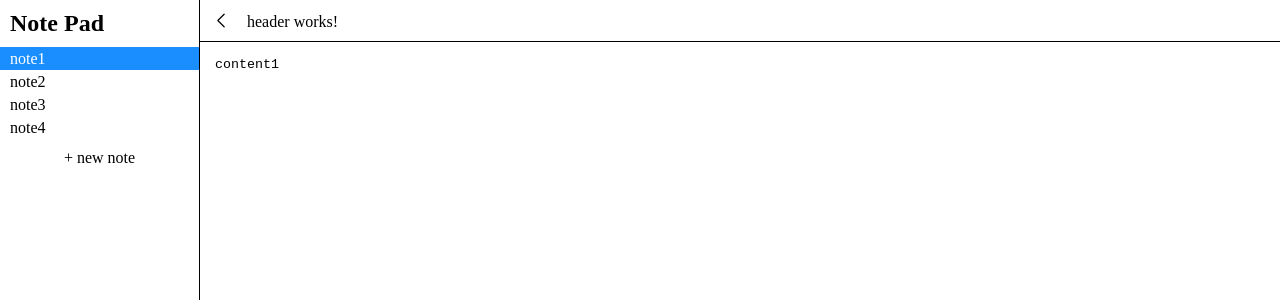
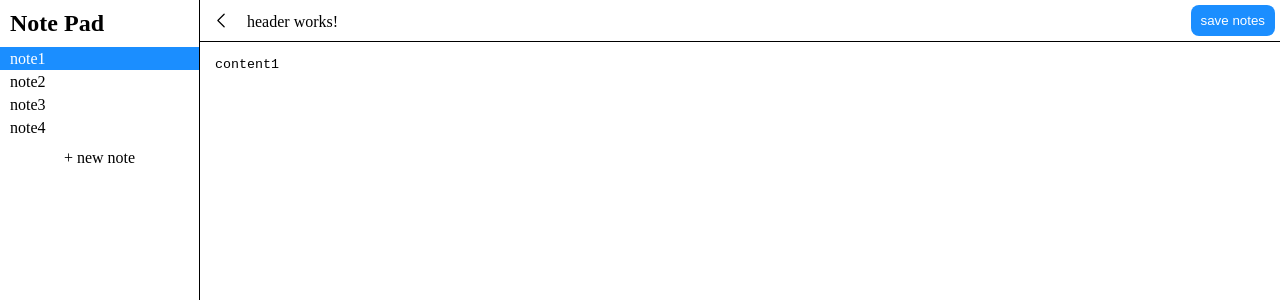
Before and after one commit to AdamFrenzen/NotepadWebApp, an Angular app: page / in a window 1280 px wide. Shown: the top 300 px of the page. Built offline with nearby package versions, Linux system fonts and the light colour scheme.

Commit message:
Setting up local storage usage

```diff
--- a/src/app/header/header.component.css
+++ b/src/app/header/header.component.css
@@ -17,6 +17,7 @@
 }
 
 p {
+  width: 100%;
   margin: 0;
   padding: 8px 5px 5px 10px
 }
@@ -24,3 +25,19 @@ p {
 svg {
   width: 20px;
 }
+.right {
+  width:90%;
+}
+.button {
+  padding: 0px 10px;
+  background-color: #1b8eff;
+  color: white;
+  border: none;
+  border-radius: 8px;
+  float: right;
+  height: 100%;
+  cursor: pointer;
+}
+.button:active {
+  background-color: #1a7fe1;
+}
--- a/src/app/header/header.component.html
+++ b/src/app/header/header.component.html
@@ -6,4 +6,8 @@
   </div>
 
   <p>header works!</p>
+
+  <div class="right">
+    <button class="button">save notes</button>
+  </div>
 </div>
--- a/src/app/note-writing-area/note-writing-area.component.ts
+++ b/src/app/note-writing-area/note-writing-area.component.ts
@@ -4,6 +4,7 @@ import {CommunicatorService} from "../communicator.service";
 type note = {
   name: string;
   content: string;
+  id: number;
 }
 
 @Component({
--- a/src/app/notes-list/notes-list.component.ts
+++ b/src/app/notes-list/notes-list.component.ts
@@ -12,16 +12,20 @@ export class NotesListComponent implements OnInit {
 
   public notes = [{
     name: 'note1',
-    content: 'content1'
+    content: 'content1',
+    id: 0
   }, {
     name: 'note2',
-    content: 'content2'
+    content: 'content2',
+    id: 1
   }, {
     name: 'note3',
-    content: 'content3'
+    content: 'content3',
+    id: 2,
   }, {
     name: 'note4',
-    content: 'content4'
+    content: 'content4',
+    id: 3
   },]
 
   constructor(private communicator: CommunicatorService) {
@@ -32,15 +36,18 @@ export class NotesListComponent implements OnInit {
 
   ngOnInit() {
     this.select(this.selected);
+    console.log(this.notes[this.selected].id)
+    localStorage.setItem(String(this.notes[this.selected].id), this.notes[this.selected].content)
   }
 
   select(id: number) {
     this.selected = id;
     this.communicator.setSelectedNote(this.notes[this.selected]);
+    console.log(this.notes)
   }
 
   addNote() {
-    this.notes.push({name: 'new', content: 'newcontent'})
+    this.notes.push({name: 'new', content: 'newcontent', id: 4})
   }
 
 }
```
